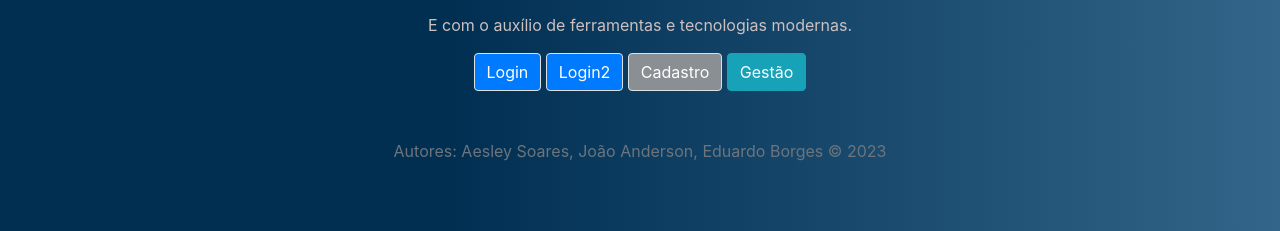
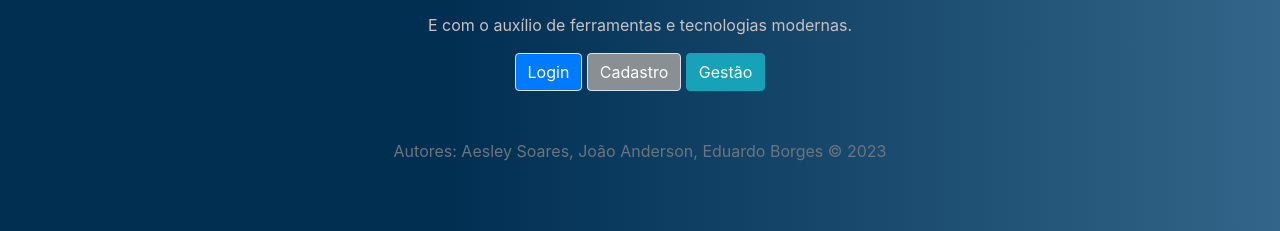
Before and after one commit to joaoAaf/AtvFinal_WebDev, a website: page frontend/index.html in a window 1280 px wide. Shown: the part 721-952 px from the top of the page. Drawn offline with nearby package versions, Linux system fonts and the light colour scheme.

Commit message:
exclusão batão

```diff
--- a/frontend/index.html
+++ b/frontend/index.html
@@ -31,7 +31,6 @@
         <p class="text-center">E com o auxílio de ferramentas e tecnologias modernas.</p>
         <div class="text-center">
             <a href="login.html" class="btn btn-primary">Login</a>
-            <a href="login2.html" class="btn btn-primary">Login2</a>
             <a href="cadastro.html" class="btn btn-secondary">Cadastro</a>
             <a href="gestao.html" class="btn btn-info">Gestão</a>
         </div>
```
